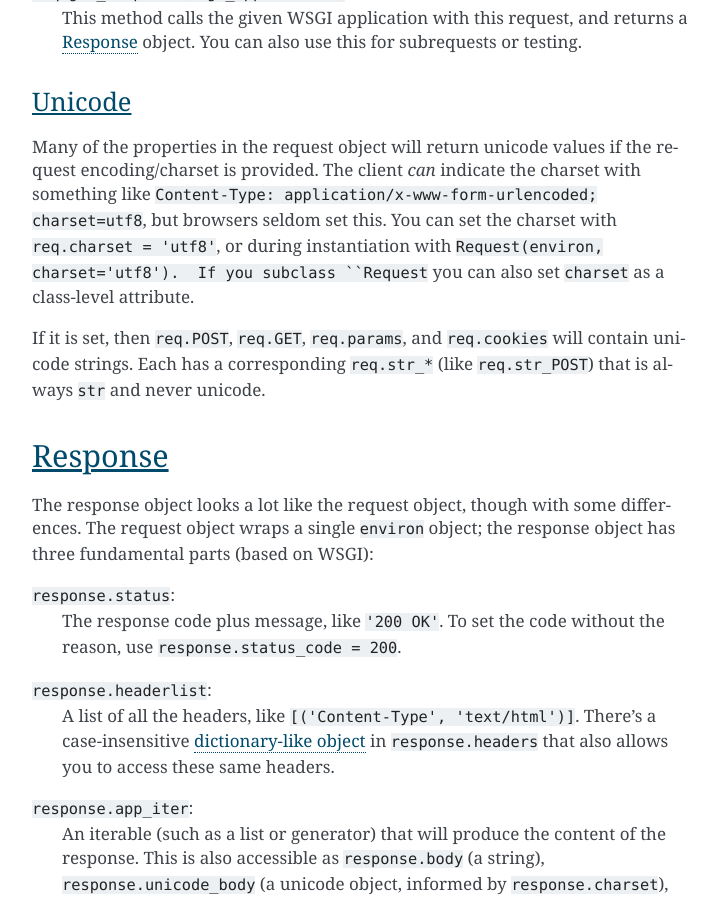
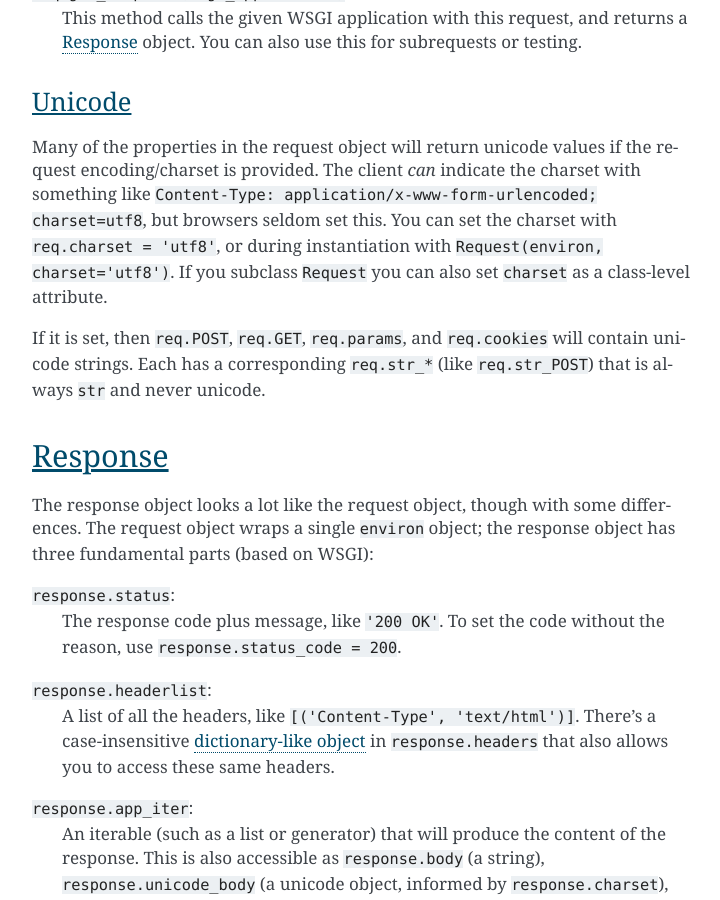
Before and after one commit to Pylons/webob, a Sphinx documentation site: the page built from docs/index.txt, in a window 1280 px wide and 900 px high, scrolled down 7693 px. Shown: the whole window, without its empty margins (388-1108 px from the left). Built offline with Sphinx 7.4.7, drawn with Linux system fonts in a browser that asks for light colours.

Commit message:
Fix a formatting error

```diff
--- a/docs/index.txt
+++ b/docs/index.txt
@@ -167,8 +167,8 @@ values if the request encoding/charset is provided.  The client *can*
 indicate the charset with something like ``Content-Type:
 application/x-www-form-urlencoded; charset=utf8``, but browsers seldom
 set this.  You can set the charset with ``req.charset = 'utf8'``, or
-during instantiation with ``Request(environ, charset='utf8').  If you
-subclass ``Request`` you can also set ``charset`` as a class-level
+during instantiation with ``Request(environ, charset='utf8')``.  If
+you subclass ``Request`` you can also set ``charset`` as a class-level
 attribute.
 
 If it is set, then ``req.POST``, ``req.GET``, ``req.params``, and
```
